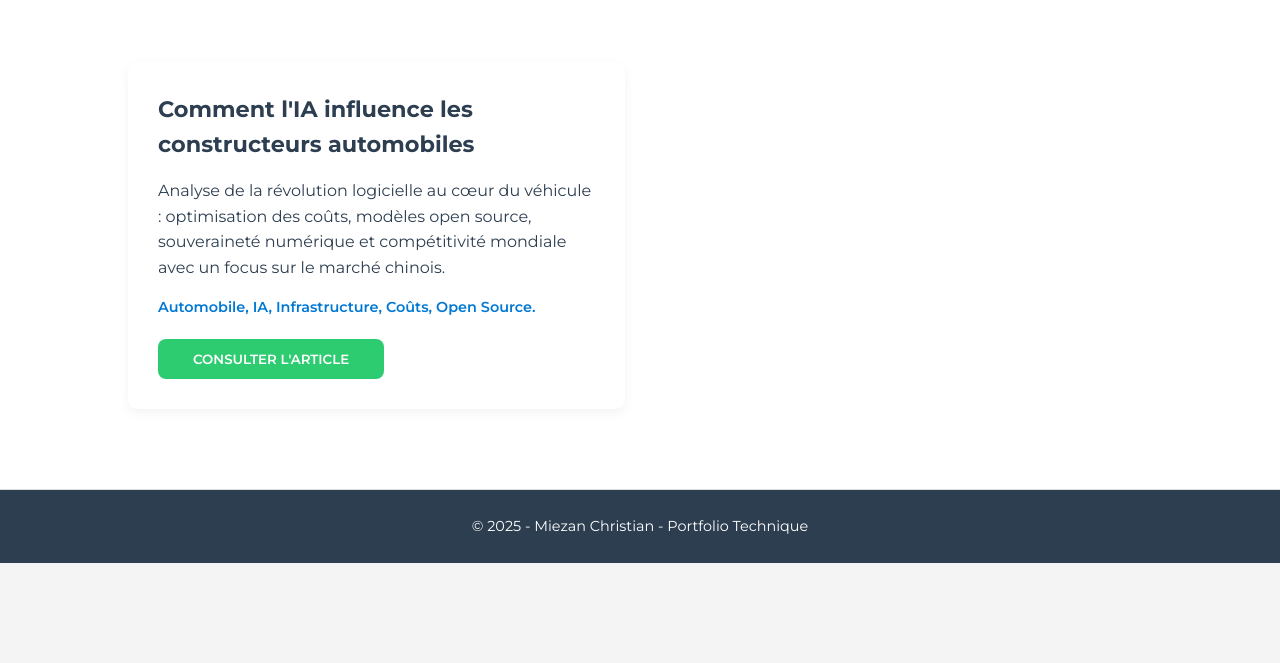
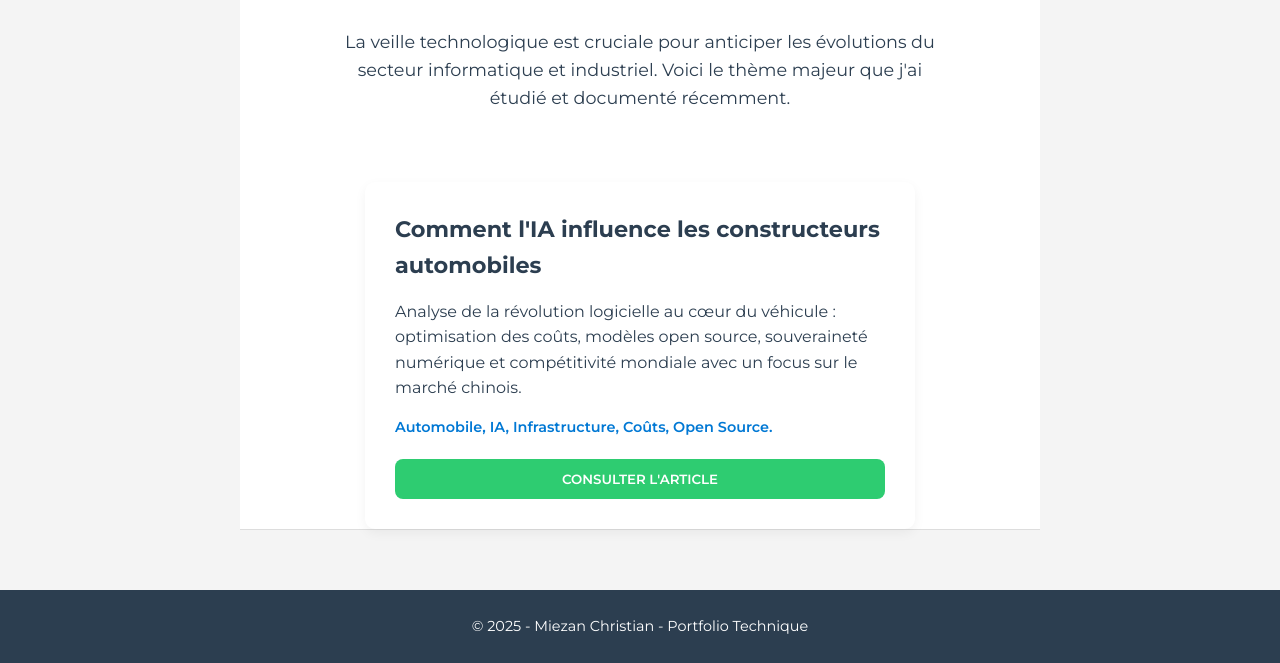
Before and after one commit to christian123-sudo/Mon-portfolio, a plain HTML site: page Veilles technologiques.html in a window 1280 px wide. Shown: the part 228-891 px from the top of the page. Before the commit the page ends 800 px from the top, so only its background shows below. Drawn offline with Linux system fonts and the light colour scheme.

Commit message:
Improve layout and button styling in HTML file
Updated button styles and modal behavior for better layout and usability.

```diff
--- a/Veilles technologiques.html
+++ b/Veilles technologiques.html
@@ -7,6 +7,36 @@
     <link rel="stylesheet" href="Style.css">
     <link href="https://fonts.googleapis.com/css2?family=Montserrat:wght@400;600;700&display=swap" rel="stylesheet">
     <style>
+        /* ==========================================================================
+           AJUSTEMENTS DE MISE EN PAGE (CENTRAGE SANS TOUCHER AUX STYLES EXISTANTS)
+           ========================================================================== */
+
+        /* Force la section principale à occuper l'espace central de manière harmonieuse */
+        .veille-grid-section {
+            max-width: 800px;
+            margin: 60px auto !important; /* Centre le bloc complet horizontalement */
+            padding: 0 20px;
+            text-align: center; /* Centre le titre et l'introduction */
+            display: flex;
+            flex-direction: column;
+            align-items: center; /* Aligne la carte au milieu */
+        }
+
+        /* Ajustement de l'intro pour une lecture plus agréable sur une seule colonne */
+        .section-intro {
+            max-width: 600px;
+            margin: 0 auto 40px auto !important;
+            line-height: 1.6;
+        }
+
+        /* Force la carte à se centrer et à ne pas s'étirer anormalement */
+        .veille-card {
+            max-width: 550px;
+            width: 100%;
+            text-align: left; /* Garde le texte à l'intérieur de la carte aligné à gauche pour rester propre */
+            margin: 0 auto !important;
+        }
+
         /* ==========================================================================
            STYLES POUR LA FENÊTRE MODALE (L'ARTICLE DE VEILLE)
            ========================================================================== */
@@ -19,8 +49,8 @@
             width: 100%;
             height: 100%;
             overflow: auto;
-            background-color: rgba(0, 0, 0, 0.6); /* Fond semi-transparent */
-            backdrop-filter: blur(5px); /* Effet flou en arrière-plan */
+            background-color: rgba(0, 0, 0, 0.6);
+            backdrop-filter: blur(5px);
         }
 
         .modal-content {
@@ -113,14 +143,13 @@
             <h4>Comment l'IA influence les constructeurs automobiles</h4>
             <p class="description">Analyse de la révolution logicielle au cœur du véhicule : optimisation des coûts, modèles open source, souveraineté numérique et compétitivité mondiale avec un focus sur le marché chinois.</p>
             <p class="tags"> Automobile, IA, Infrastructure, Coûts, Open Source. </p>
-            <button onclick="openArticle()" class="cta-button secondary-cta" style="cursor: pointer; border: none;">Consulter l'article</button>
+            <button onclick="openArticle()" class="cta-button secondary-cta" style="cursor: pointer; border: none; width: 100%;">Consulter l'article</button>
         </article>
     </section>
 
     <div id="articleModal" class="modal">
         <div class="modal-content">
             <span class="close-modal" onclick="closeArticle()">&times;</span>
-
             <span class="back-link" onclick="closeArticle()">← Retour aux veilles</span>
 
             <h1 style="margin-top: 10px;">L'IA et l'avenir de l'automobile : La révolution logicielle</h1>
@@ -174,15 +203,14 @@
 
         function openArticle() {
             modal.style.display = "block";
-            document.body.style.overflow = "hidden"; /* Empêche le défilement de la page arrière */
+            document.body.style.overflow = "hidden";
         }
 
         function closeArticle() {
             modal.style.display = "none";
-            document.body.style.overflow = "auto"; /* Réactive le défilement */
+            document.body.style.overflow = "auto";
         }
 
-        // Ferme aussi la modale si l'utilisateur clique en dehors de la boîte blanche
         window.onclick = function(event) {
             if (event.target == modal) {
                 closeArticle();
```
